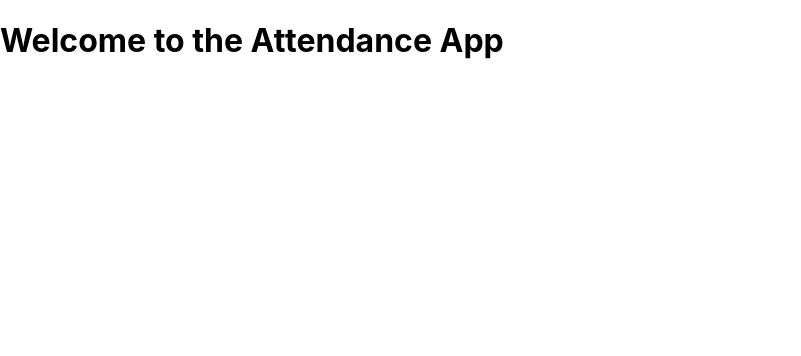
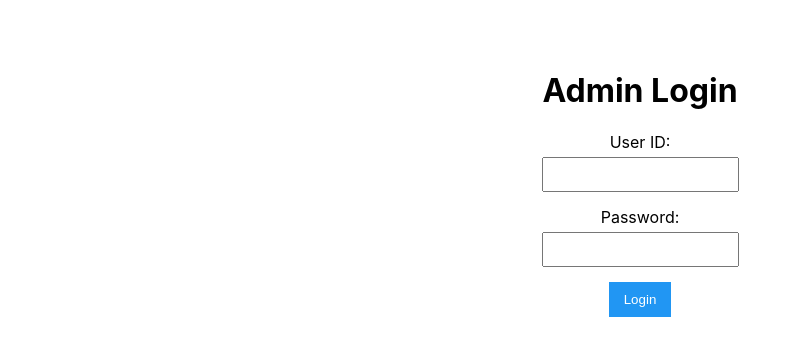
Before and after one commit to aaditya1701/AttendanceScanner, a React (Create React App) app: page / in a window 1280 px wide. Shown: the top 356 px of the page, without its empty margins (0-801 px from the left). Built offline with nearby package versions, Linux system fonts and the light colour scheme.

Commit message:
homepage changed to adminLogin

```diff
--- a/src/App.js
+++ b/src/App.js
@@ -20,8 +20,7 @@ const App = () => {
           <Route path="/Admin" element={isAdminLoggedIn ? <AdminPage /> : <Navigate to="/AdminLogin" />} />
           <Route path="/StartEventQr" element={isAdminLoggedIn ? <StartEventQr /> : <Navigate to="/AdminLogin" />} />
           <Route path="/EndEventQr" element={isAdminLoggedIn ? <EndEventQr /> : <Navigate to="/AdminLogin" />} />
-          <Route path="/AdminLogin" element={<AdminLogin />} />
-          <Route path="/" element={<h1>Welcome to the Attendance App</h1>} />
+          <Route path="/" element={<AdminLogin />} />
         </Routes>
       </div>
     </Router>
```
